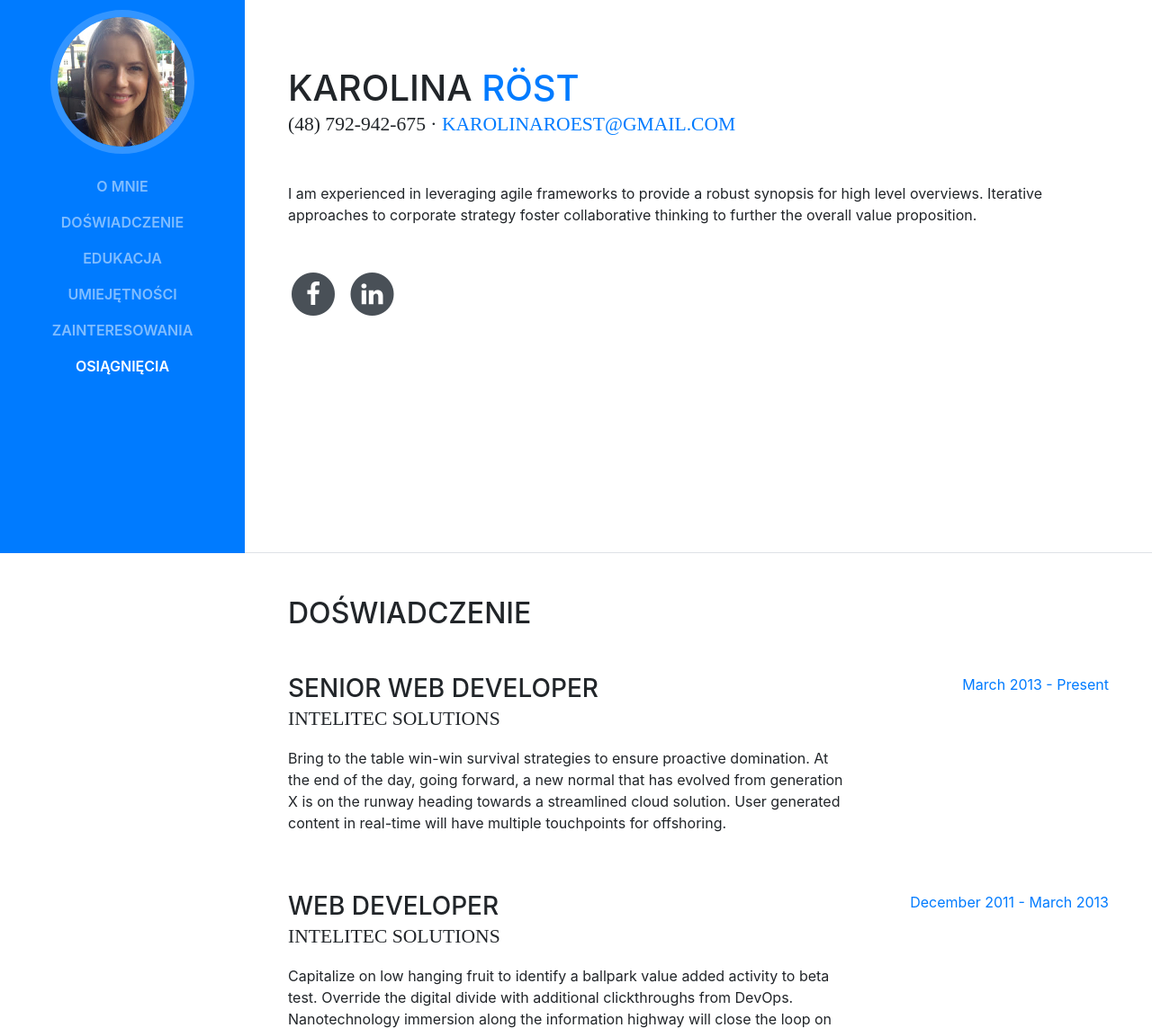
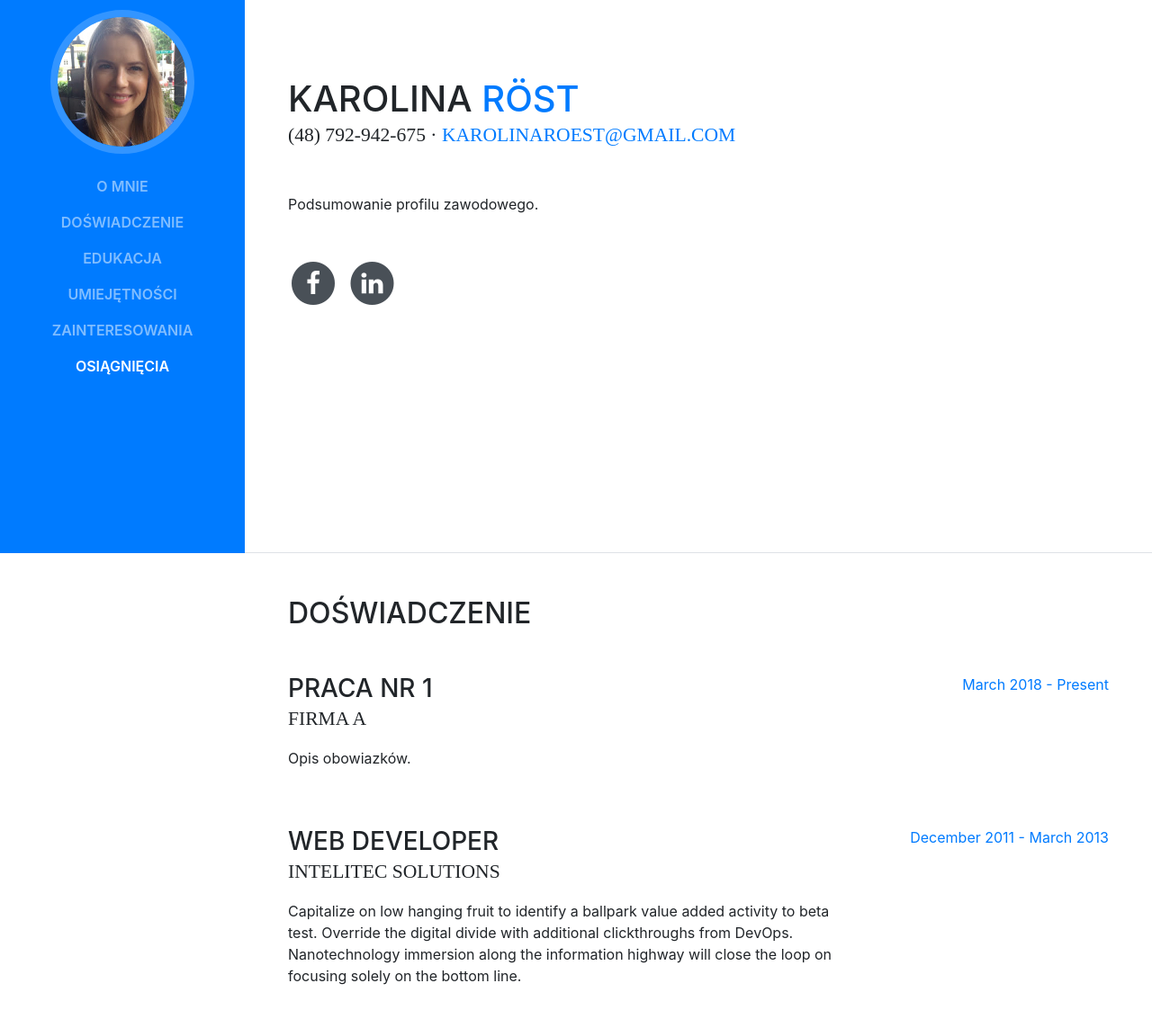
Before and after one commit to karollie/CVTEST, a website with bundled scripts: page index.html in a window 1280 px wide. Shown: the part 185-1328 px from the top of the page at 90% size. Built offline with nearby package versions, Linux system fonts and the light colour scheme; a web font is replaced by a local one.

Commit message:
Add files via upload

```diff
--- a/index.html
+++ b/index.html
@@ -78,7 +78,7 @@
             (48) 792-942-675 ·
             <a href="mailto:karolina@email.com">karolinaroest@gmail.com</a>
           </div>
-          <p class="mb-5">I am experienced in leveraging agile frameworks to provide a robust synopsis for high level overviews. Iterative approaches to corporate strategy foster collaborative thinking to further the overall value proposition.</p>
+          <p class="mb-5">Podsumowanie profilu zawodowego.</p>
           <ul class="list-inline list-social-icons mb-0">
             <li class="list-inline-item">
               <a href="https://www.facebook.com/karolina.roest?">
@@ -106,12 +106,12 @@
 
           <div class="resume-item d-flex flex-column flex-md-row mb-5">
             <div class="resume-content mr-auto">
-              <h3 class="mb-0">Senior Web Developer</h3>
-              <div class="subheading mb-3">Intelitec Solutions</div>
-              <p>Bring to the table win-win survival strategies to ensure proactive domination. At the end of the day, going forward, a new normal that has evolved from generation X is on the runway heading towards a streamlined cloud solution. User generated content in real-time will have multiple touchpoints for offshoring.</p>
+              <h3 class="mb-0">Praca nr 1</h3>
+              <div class="subheading mb-3">Firma A</div>
+              <p>Opis obowiazków.</p>
             </div>
             <div class="resume-date text-md-right">
-              <span class="text-primary">March 2013 - Present</span>
+              <span class="text-primary">March 2018 - Present</span>
             </div>
           </div>
 
```
